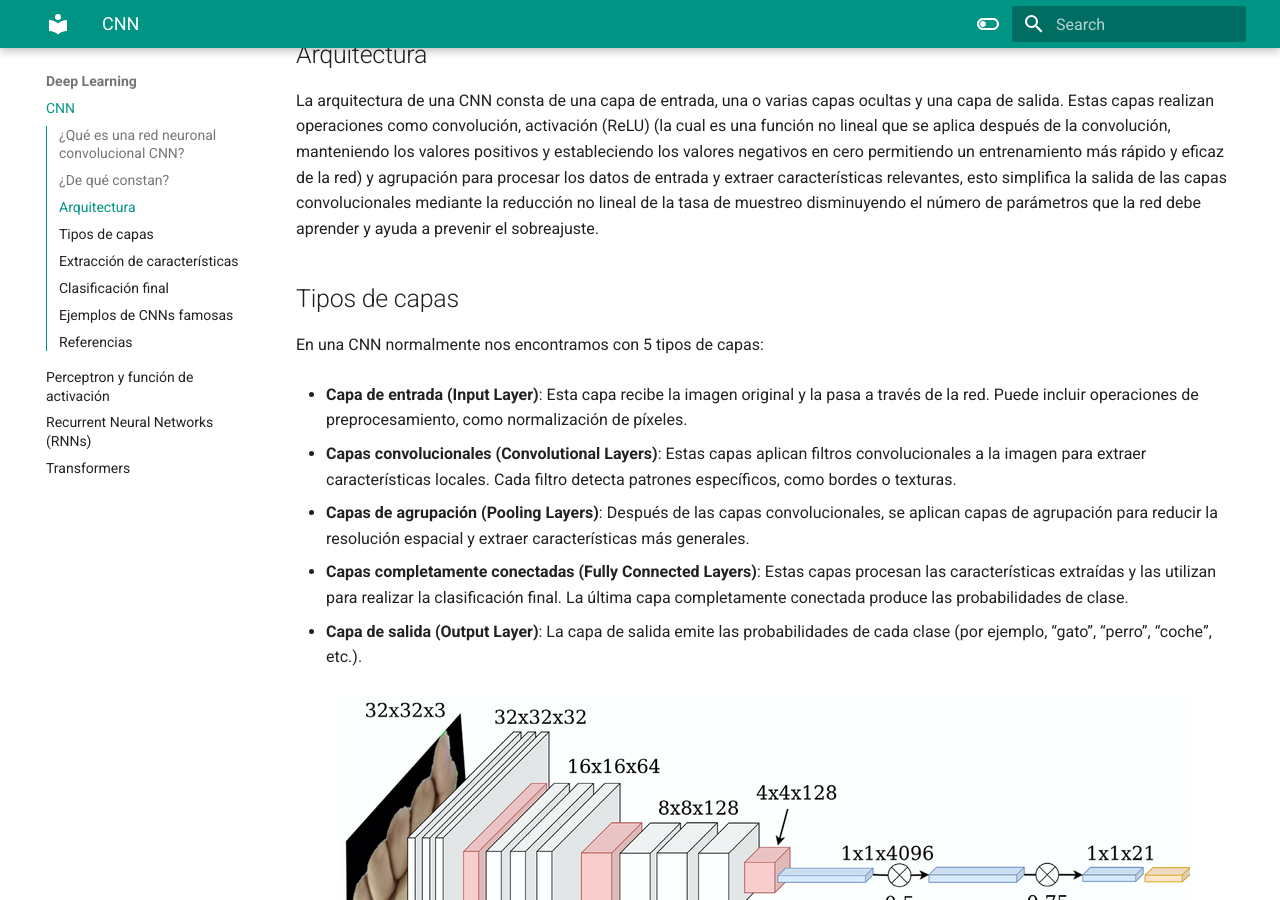
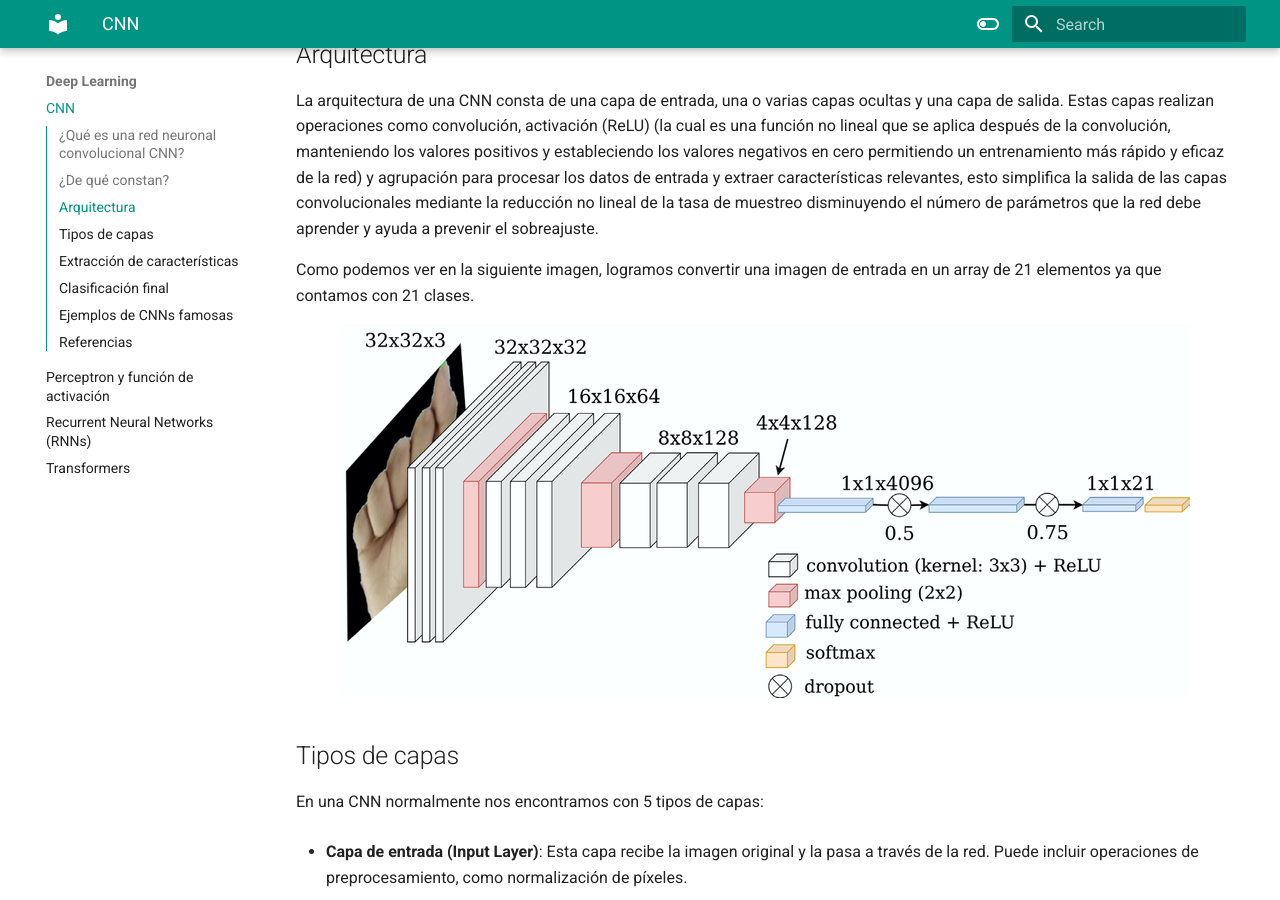
Before and after one commit to abl78-ua/Wiki-IMCR, an MkDocs documentation site: the page built from docs/Deep Learning/CNN.md, in a window 1280 px wide and 900 px high, scrolled down 720 px. Built offline with MkDocs 1.6.1 and Material for MkDocs 9.7.7, drawn with Linux system fonts in a browser that asks for light colours.

Commit message:
Update CNN.md

```diff
--- a/docs/Deep Learning/CNN.md
+++ b/docs/Deep Learning/CNN.md
@@ -8,6 +8,11 @@ Las redes neuronales convucionales constan de múltiples capas interconectadas,
 
 ##Arquitectura
 La arquitectura de una CNN consta de una capa de entrada, una o varias capas ocultas y una capa de salida. Estas capas realizan operaciones como convolución, activación (ReLU) (la cual es una función no lineal que se aplica después de la convolución, manteniendo los valores positivos y estableciendo los valores negativos en cero permitiendo un entrenamiento más rápido y eficaz de la red) y agrupación para procesar los datos de entrada y extraer características relevantes, esto simplifica la salida de las capas convolucionales mediante la reducción no lineal de la tasa de muestreo disminuyendo el número de parámetros que la red debe aprender y ayuda a prevenir el sobreajuste.
+
+Como podemos ver en la siguiente imagen, logramos convertir una imagen de entrada en un array de 21 elementos ya que contamos con 21 clases.
+<figure markdown="span">
+    <img alt="CNN" src="../../images/CNN/CNN.png">
+</figure>
 
 ##Tipos de capas
 En una CNN normalmente nos encontramos con 5 tipos de capas:
@@ -21,10 +26,6 @@ En una CNN normalmente nos encontramos con 5 tipos de capas:
 - **Capas completamente conectadas (Fully Connected Layers)**: Estas capas procesan las características extraídas y las utilizan para realizar la clasificación final. La última capa completamente conectada produce las probabilidades de clase.
 
 - **Capa de salida (Output Layer)**: La capa de salida emite las probabilidades de cada clase (por ejemplo, “gato”, “perro”, “coche”, etc.).
-
-<figure markdown="span">
-    <img alt="CNN" src="../../images/CNN/CNN.png">
-</figure>
 
 ##Extracción de características
 En esta fase, las capas convolucionales y de reducción de muestreo se alternan para disminuir la dimensionalidad de los datos y detectar características complejas. Las neuronas convolucionales realizan operaciones sobre los datos de imagen utilizando núcleos de convolución para filtrar la imagen y resaltar ciertas características. Por otro lado, las neuronas de reducción de muestreo reducen la resolución de los datos, lo que permite una mayor tolerancia a perturbaciones en los datos de entrada.
```
